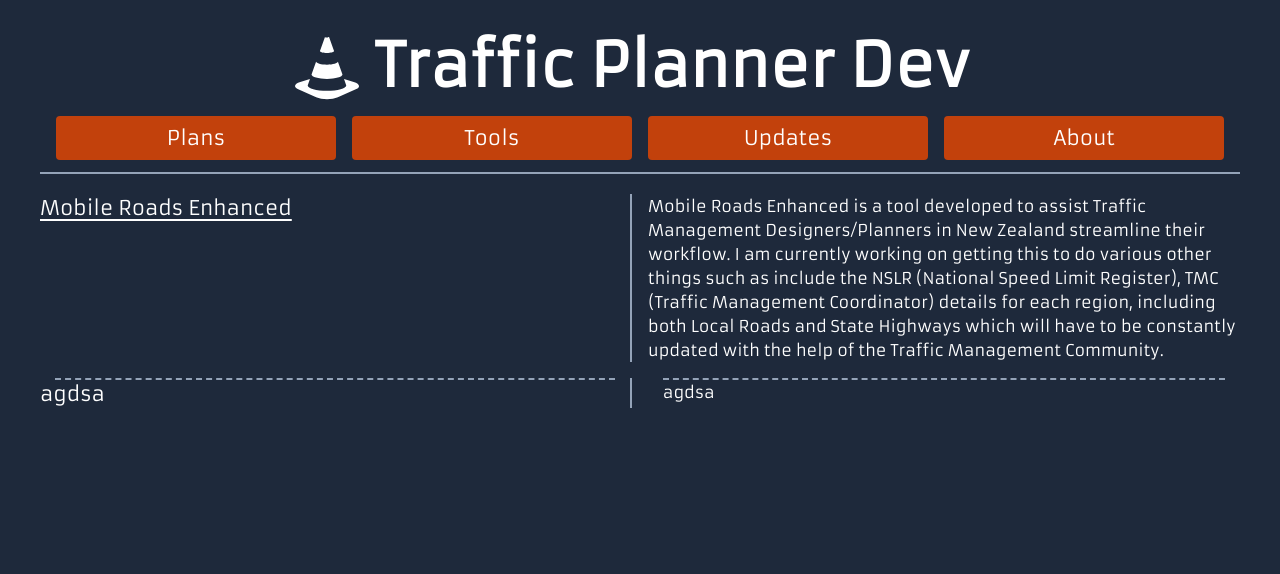
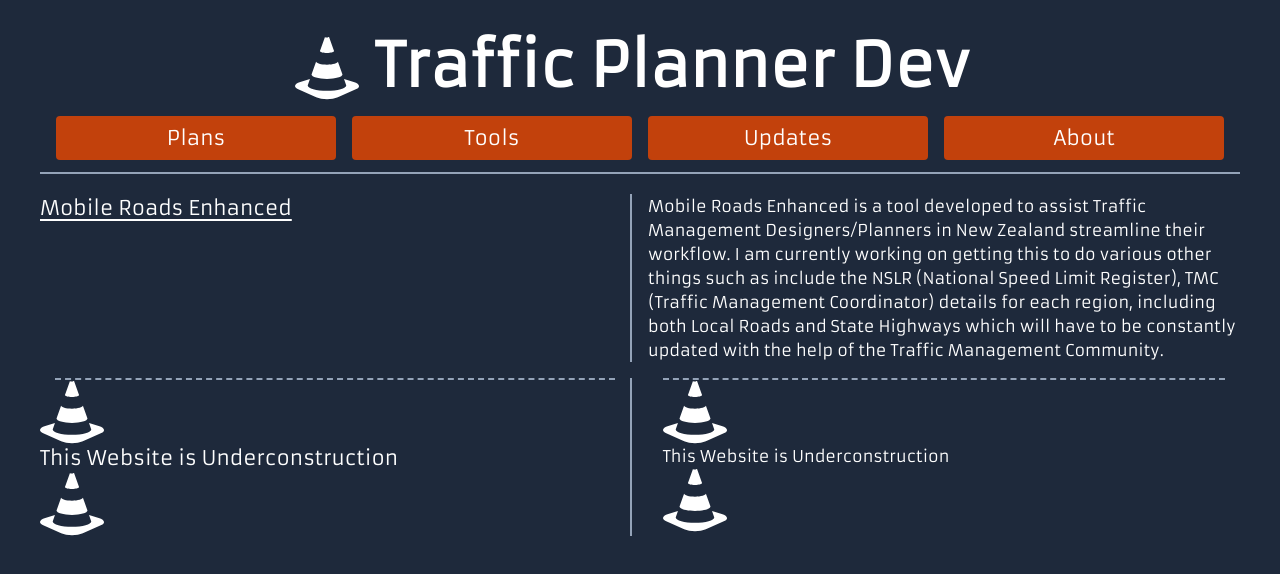
Before and after one commit to JackAida/traffic-planner-dev, a SvelteKit app: page / in a window 1280 px wide. Shown: the top 574 px of the page. Built offline with nearby package versions, Linux system fonts and the light colour scheme.

Commit message:
Added underconstruction message to the site 	modified:   src/routes/+page.svelte

```diff
--- a/src/routes/+page.svelte
+++ b/src/routes/+page.svelte
@@ -24,10 +24,10 @@
             </div>
             <div class="border-slate-400 border-r-2 text-xl duration-300">
                 <div class="horizontal-splitter duration-300"></div>
-                agdsa
+                <svelte:component this={TrafficCone} />This Website is Underconstruction<svelte:component this={TrafficCone} />
             </div>
             <div class="text-l horizontal-splitter duration-300">
-                agdsa
+                <svelte:component this={TrafficCone} />This Website is Underconstruction<svelte:component this={TrafficCone} />
             </div>
         </div>
     </div>
```
